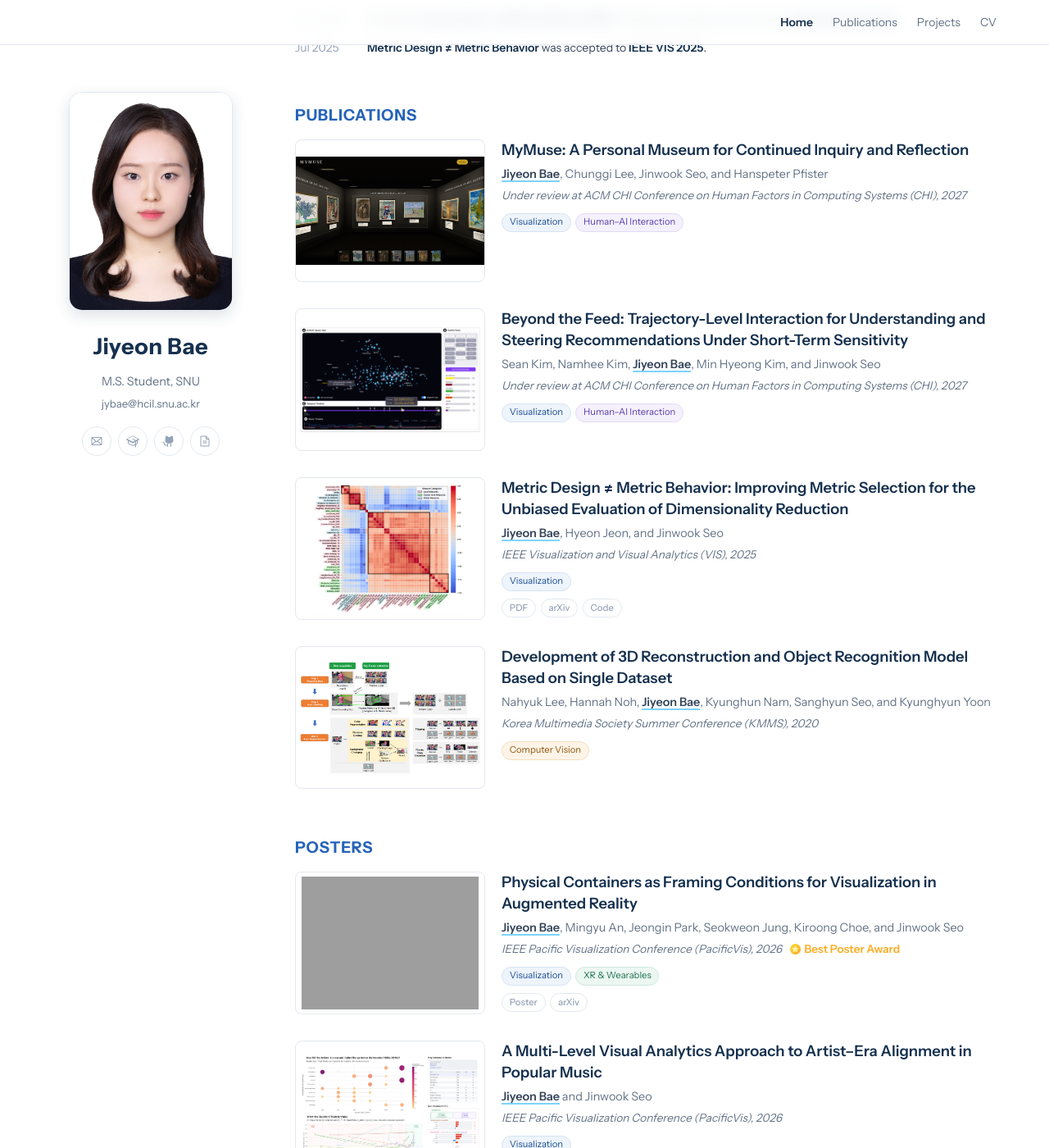
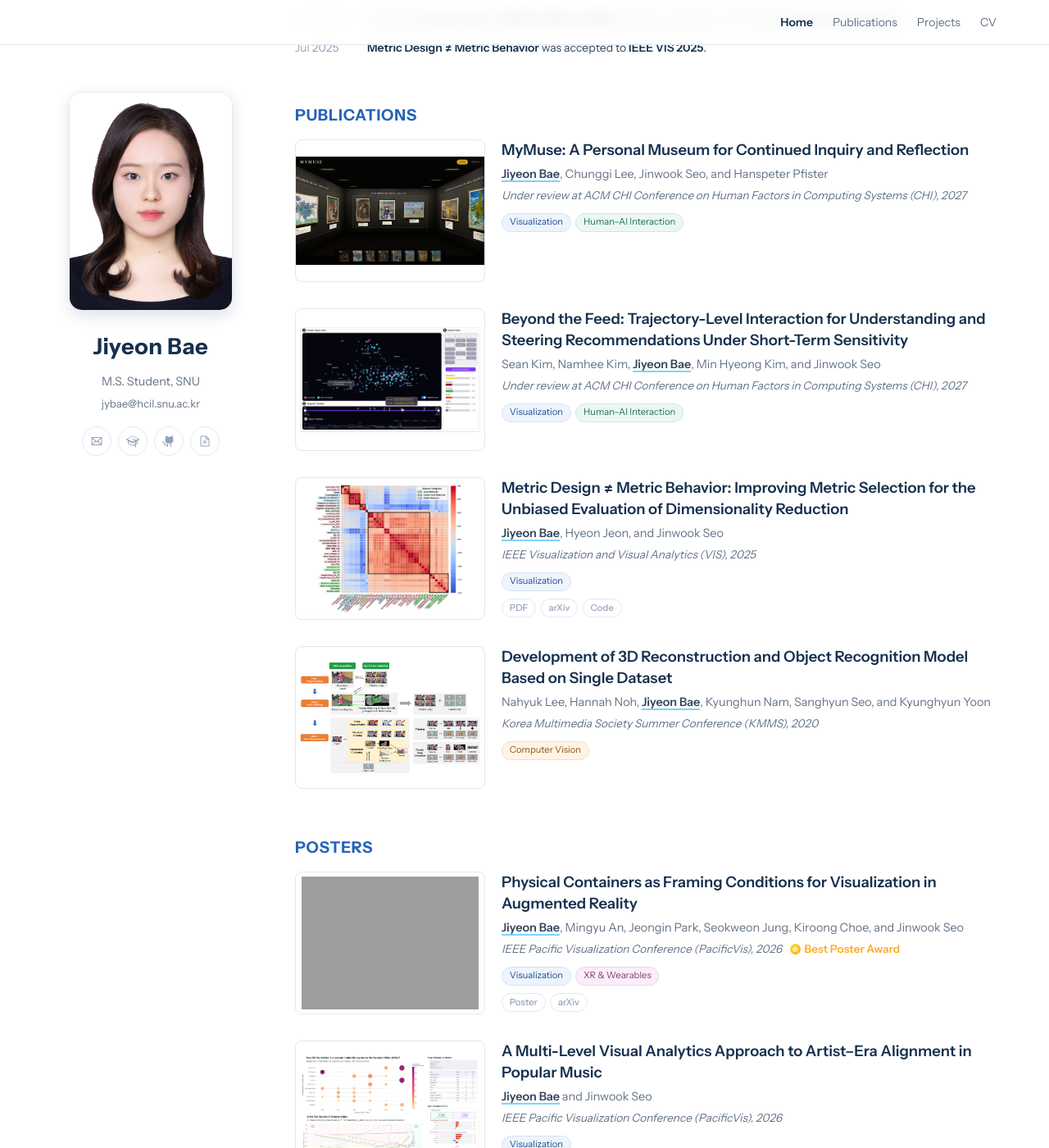
Before and after one commit to JiyeonBae/jiyeonbae.github.io, a Jekyll site: the page built from index.md, in a window 1280 px wide and 1400 px high, scrolled down 562 px. Shown: the whole window at 82% size. Built offline with Jekyll 4.4.1, drawn with Linux system fonts in a browser that asks for light colours; grey boxes are pictures that could not be loaded.

Commit message:
Recolor Human-AI (green) and XR & Wearables (pinkish purple) tags
Co-Authored-By: Claude Opus 5.5 <noreply@anthropic.com>

```diff
--- a/assets/css/custom.css
+++ b/assets/css/custom.css
@@ -218,8 +218,8 @@ a:hover { color: var(--accent-dk); text-decoration: underline; }
 .pub-tags { display: flex; flex-wrap: wrap; gap: .35rem; margin: 0 0 .6rem; }
 /* Per-topic palette: same soft tone, different hue */
 .t-vis { --tag-bg: #eef4fb; --tag-bd: #d6e3f3; --tag-fg: #1d4f96; }
-.t-hai { --tag-bg: #f4f0fc; --tag-bd: #e3daf6; --tag-fg: #5b3fa8; }
-.t-xr  { --tag-bg: #ecf7f2; --tag-bd: #cdeadc; --tag-fg: #1f7351; }
+.t-hai { --tag-bg: #ecf7f2; --tag-bd: #cdeadc; --tag-fg: #1f7351; }
+.t-xr  { --tag-bg: #f8eff8; --tag-bd: #ecd5ea; --tag-fg: #8a3a84; }
 .t-cv  { --tag-bg: #fdf4e7; --tag-bd: #f3dfbd; --tag-fg: #92560f; }
 .pub-tag {
   padding: .1rem .55rem;
```
